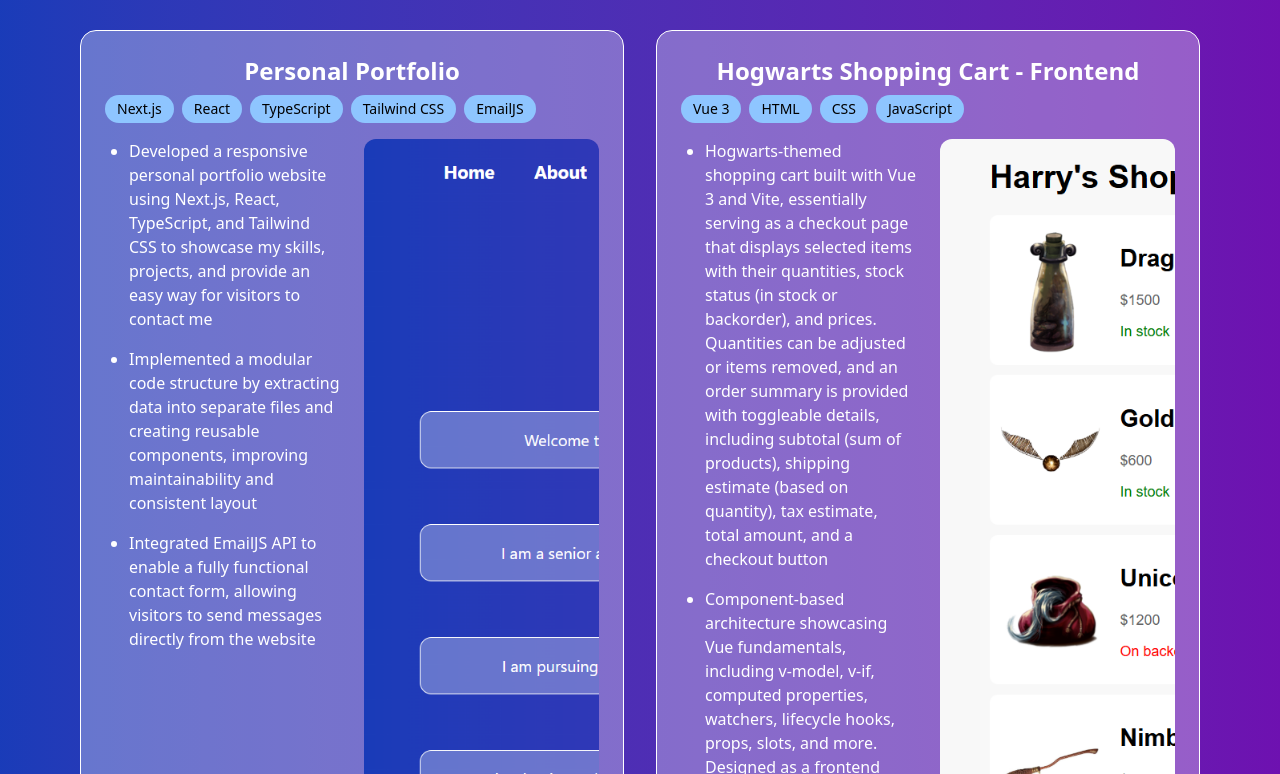
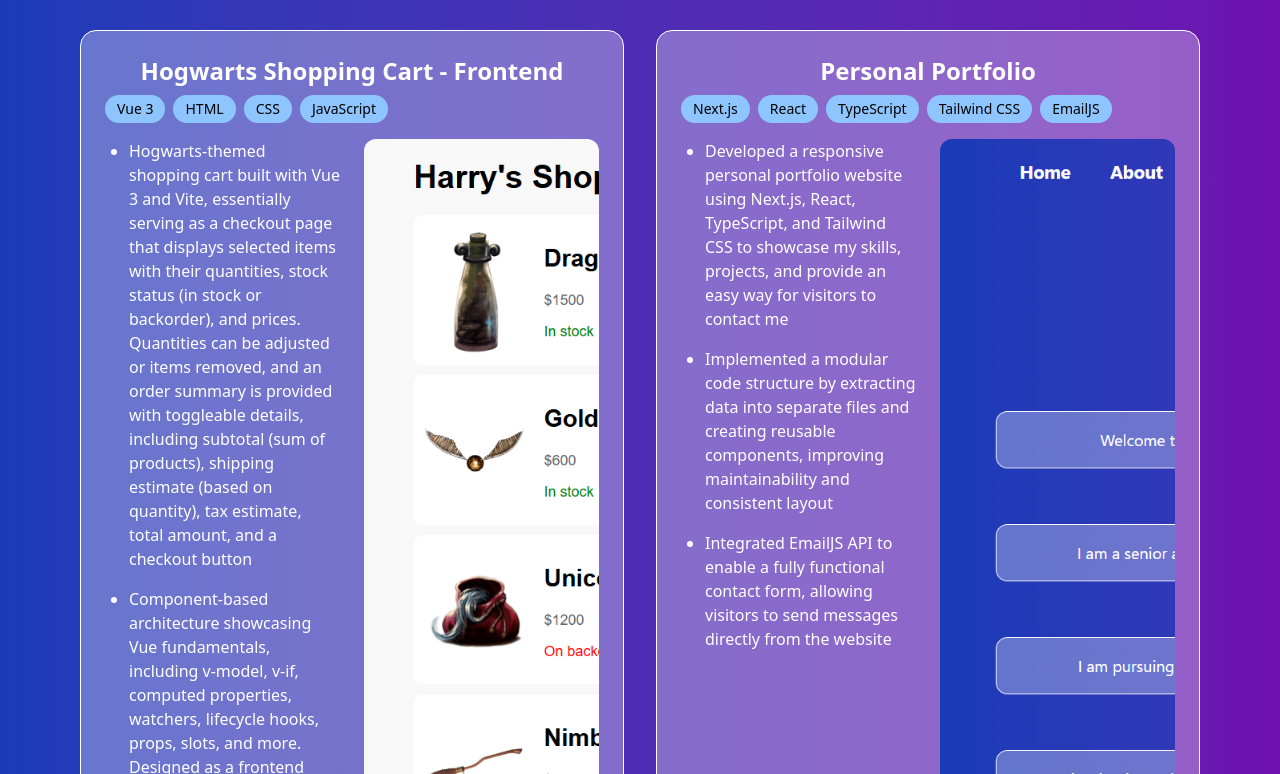
Before and after one commit to CCastelltort/personal-portfolio, a Next.js app: page /projects in a window 1280 px wide. Shown: the part 2106-2880 px from the top of the page. Built offline with nearby package versions, Linux system fonts and the light colour scheme.

Commit message:
Reorder projects

```diff
--- a/data/projects.ts
+++ b/data/projects.ts
@@ -54,6 +54,16 @@
     github: "https://github.com/CCastelltort/hogwarts-artifacts-online"
   },
   {
+    title: "Hogwarts Shopping Cart - Frontend",
+    description: [
+      "Hogwarts-themed shopping cart built with Vue 3 and Vite, essentially serving as a checkout page that displays selected items with their quantities, stock status (in stock or backorder), and prices. Quantities can be adjusted or items removed, and an order summary is provided with toggleable details, including subtotal (sum of products), shipping estimate (based on quantity), tax estimate, total amount, and a checkout button",
+      "Component-based architecture showcasing Vue fundamentals, including v-model, v-if, computed properties, watchers, lifecycle hooks, props, slots, and more. Designed as a frontend learning project to demonstrate Vue's core features",
+    ],
+    image: "/hogwartsFrontend.png",
+    tag: ["Vue 3", "HTML", "CSS", "JavaScript"],
+    github: "https://github.com/CCastelltort/hogwarts-shopping-cart-vue-components",
+  },
+  {
     title: "Personal Portfolio",
     description: [
       "Developed a responsive personal portfolio website using Next.js, React, TypeScript, and Tailwind CSS to showcase my skills, projects, and provide an easy way for visitors to contact me",
@@ -63,16 +73,6 @@
     image: "/portfolio.png",
     tag: ["Next.js", "React", "TypeScript", "Tailwind CSS", "EmailJS"],
     github: "https://github.com/CCastelltort/personal-portfolio",
-  },
-  {
-    title: "Hogwarts Shopping Cart - Frontend",
-    description: [
-      "Hogwarts-themed shopping cart built with Vue 3 and Vite, essentially serving as a checkout page that displays selected items with their quantities, stock status (in stock or backorder), and prices. Quantities can be adjusted or items removed, and an order summary is provided with toggleable details, including subtotal (sum of products), shipping estimate (based on quantity), tax estimate, total amount, and a checkout button",
-      "Component-based architecture showcasing Vue fundamentals, including v-model, v-if, computed properties, watchers, lifecycle hooks, props, slots, and more. Designed as a frontend learning project to demonstrate Vue's core features",
-    ],
-    image: "/hogwartsFrontend.png",
-    tag: ["Vue 3", "HTML", "CSS", "JavaScript"],
-    github: "https://github.com/CCastelltort/hogwarts-shopping-cart-vue-components",
   },
   {
     title: "Recipe Management System",
```
